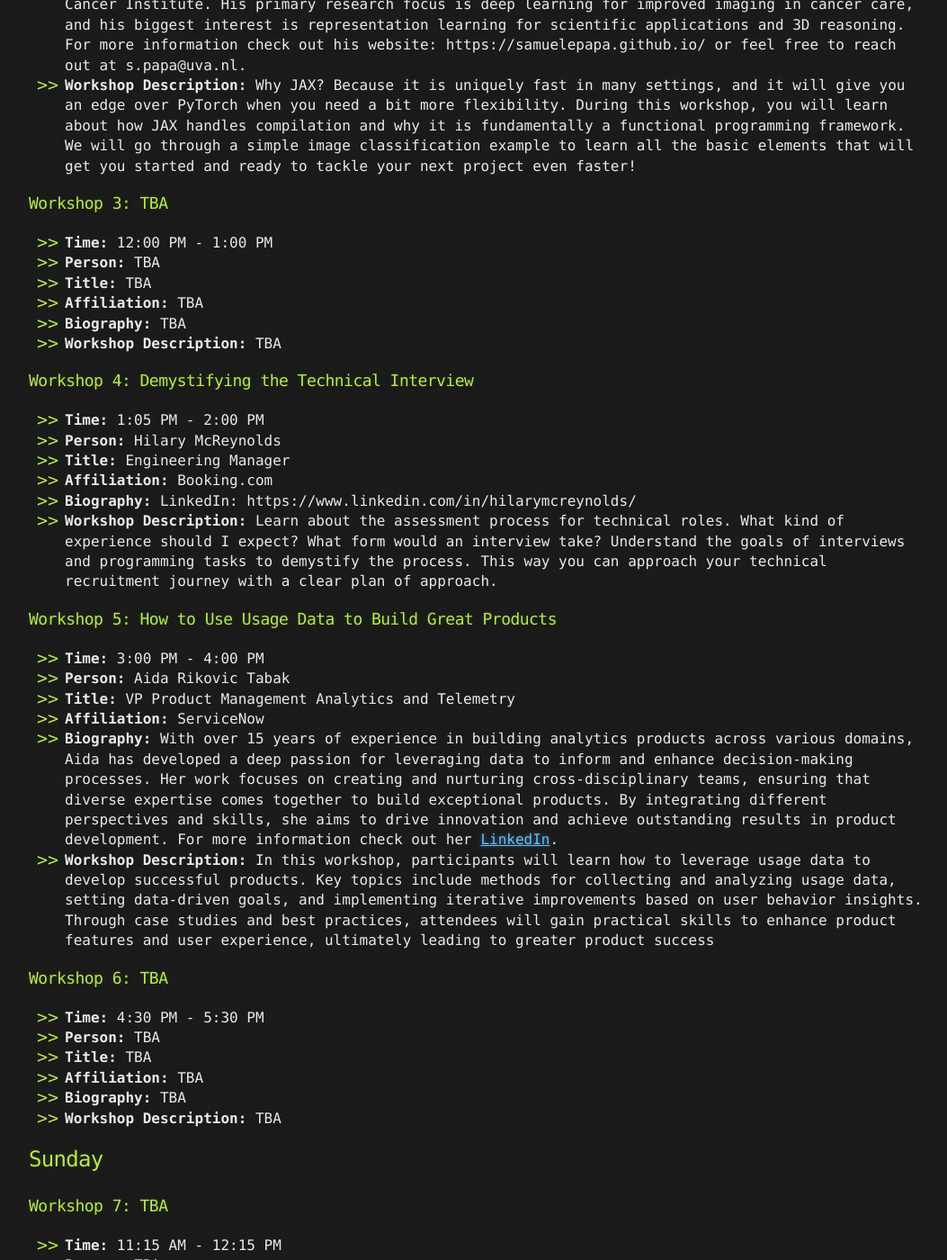
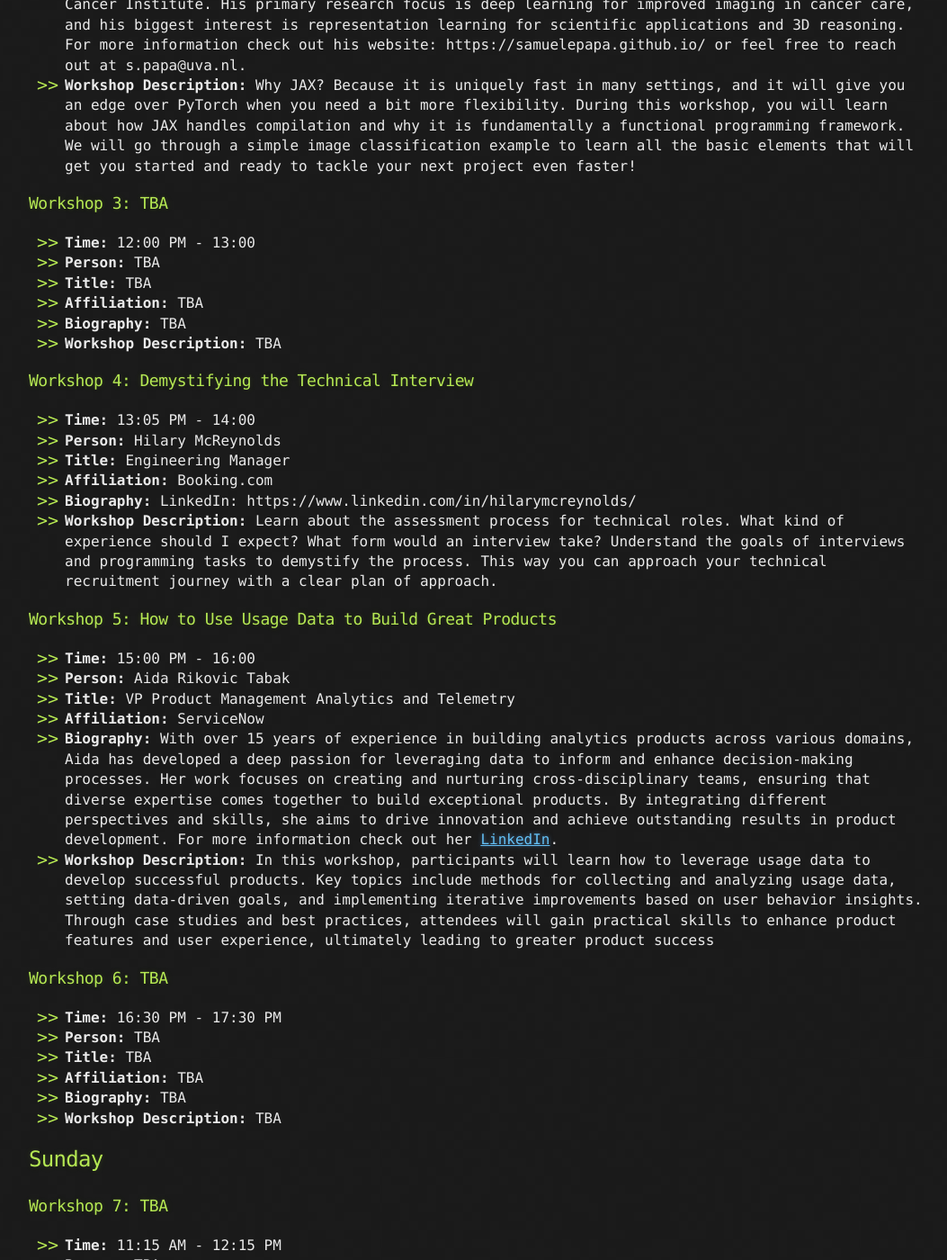
Before and after one commit to hack4her/hack4her.github.io, a Jekyll site: the page built from 2024_workshops.md, in a window 1280 px wide and 1400 px high, scrolled down 1484 px. Shown: the whole window at 90% size, without its empty margins (108-1161 px from the left). Built offline with Jekyll 4.4.1, drawn with Linux system fonts in a browser that asks for light colours; our own code applies the rules of GitHub Pages for plain Markdown files; the repository's description, which GitHub fills in, is left out; some of the changed text lies outside the part shown.

Commit message:
Update 2024_workshops.md

```diff
--- a/2024_workshops.md
+++ b/2024_workshops.md
@@ -48,7 +48,7 @@
 - **Workshop Description:** Why JAX? Because it is uniquely fast in many settings, and it will give you an edge over PyTorch when you need a bit more flexibility. During this workshop, you will learn about how JAX handles compilation and why it is fundamentally a functional programming framework. We will go through a simple image classification example to learn all the basic elements that will get you started and ready to tackle your next project even faster!
 
 ### Workshop 3: TBA
-- **Time:** 12:00 PM - 1:00 PM
+- **Time:** 12:00 PM - 13:00
 - **Person:** TBA
 - **Title:** TBA
 - **Affiliation:** TBA
@@ -56,7 +56,7 @@
 - **Workshop Description:** TBA
 
 ### Workshop 4: Demystifying the Technical Interview
-- **Time:** 1:05 PM - 2:00 PM
+- **Time:** 13:05 PM - 14:00
 - **Person:** Hilary McReynolds
 - **Title:** Engineering Manager
 - **Affiliation:** Booking.com
@@ -64,7 +64,7 @@
 - **Workshop Description:** Learn about the assessment process for technical roles.  What kind of experience should I expect?  What form would an interview take?  Understand the goals of interviews and programming tasks to demystify the process.  This way you can approach your technical recruitment journey with a clear plan of approach.
 
 ### Workshop 5: How to Use Usage Data to Build Great Products
-- **Time:** 3:00 PM - 4:00 PM
+- **Time:** 15:00 PM - 16:00
 - **Person:** Aida Rikovic Tabak
 - **Title:** VP Product Management Analytics and Telemetry
 - **Affiliation:** ServiceNow
@@ -72,7 +72,7 @@
 - **Workshop Description:** In this workshop, participants will learn how to leverage usage data to develop successful products. Key topics include methods for collecting and analyzing usage data, setting data-driven goals, and implementing iterative improvements based on user behavior insights. Through case studies and best practices, attendees will gain practical skills to enhance product features and user experience, ultimately leading to greater product success
 
 ### Workshop 6: TBA
-- **Time:** 4:30 PM - 5:30 PM
+- **Time:** 16:30 PM - 17:30 PM
 - **Person:** TBA
 - **Title:** TBA
 - **Affiliation:** TBA
@@ -90,20 +90,18 @@
 - **Workshop Description:** TBA
 
 ### Workshop 8: Logic Synthesis for AI
-- **Time:** 12:45 PM - 2:15 PM
+- **Time:** 12:45 PM - 14:15
 - **Person:** Marcel Walter
 - **Academic Title:** Prof. Dr.
 - **Job Title:** Visiting Professor and Postdoc
 - **Affiliation:** University of Bremen and Technical University of Munich
 - **Biography:** Marcel Walter is a Visiting Professor in Computer Science at the University of Bremen, Germany, where he also received his Ph.D. in 2021 for his work on algorithms for the physical design of emerging post-CMOS nanotechnologies. He also works as a Postdoc at the Chair for Design Automation at the Technical University of Munich (TUM) and has been working for the German Research Center for Artificial Intelligence (DFKI). He is the initiator and maintainer of the "fiction" framework for the logic synthesis, physical design, verification, and simulation of Field-coupled Nanotechnologies.
-
 - Links: [Github](https://marcelwa.github.io/), [LinkedIn](https://www.linkedin.com/in/marcel-walter-94b573195/)
-
 - **Workshop Description:** Machine Learning and Artificial Intelligence are the defining technologies of this decade. However, training and running state-of-the-art models require significant computational power, typically provided by large GPU clusters. One promising solution is the development of Application-Specific Integrated Circuits (ASICs), which are custom hardware designed to accelerate specific applications. In this workshop, attendees will learn about the logic synthesis and physical design processes used to create ASIC layouts from specifications. They will apply these techniques to generate custom machine-learning accelerators and inference engines ready for tape-out. The workshop includes a hands-on session for practical experience.
 
 
 ### Workshop 9: TBA
-- **Time:** 3:00 PM - 4:00 PM
+- **Time:** 15:00 PM - 16:00 PM
 - **Person:** TBA
 - **Title:** TBA
 - **Affiliation:** TBA
```
